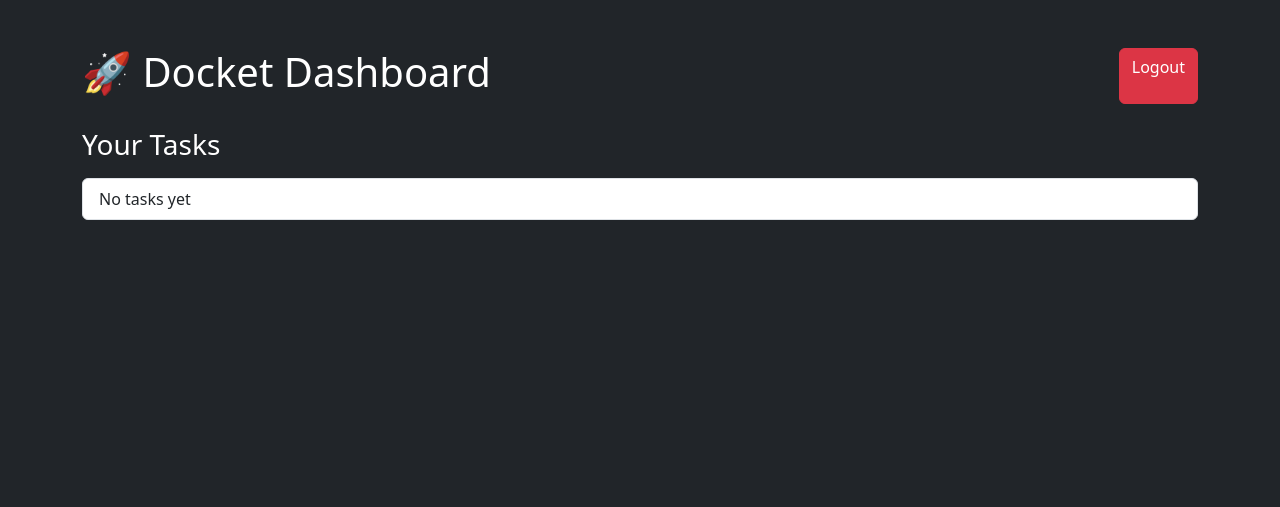
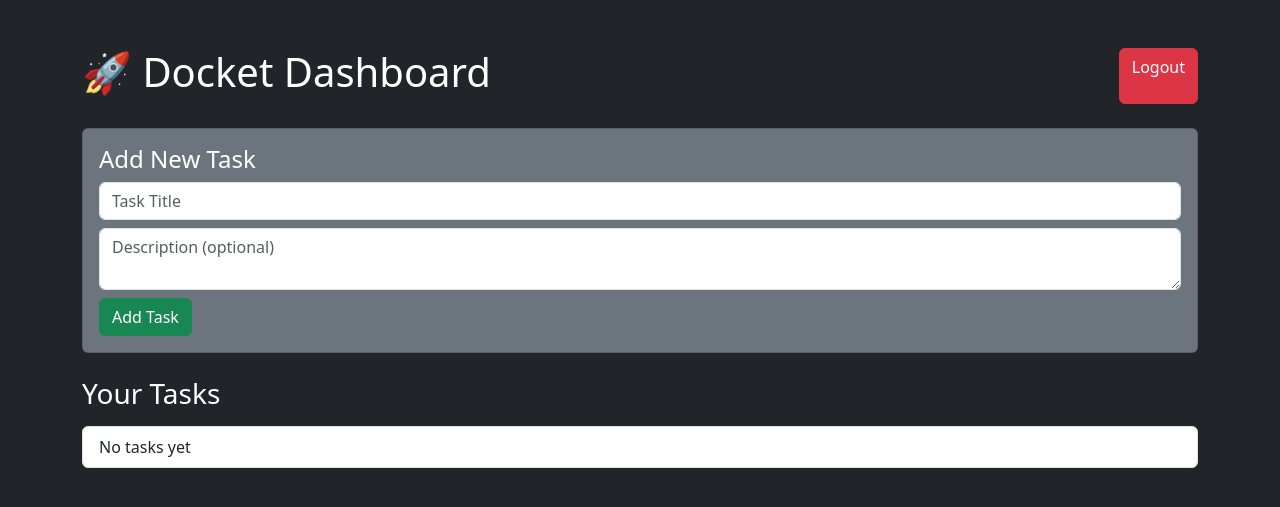
Before and after one commit to SamShri16/docket-django, a Django app: template templates/home.html in a window 1280 px wide. Shown: the top 507 px of the page. Run offline with Django 5.2, Linux system fonts and the light colour scheme; the template is opened without the code that fills it, so the values that code supplies are empty.

Commit message:
Step 7: Added task creation from UI

```diff
--- a/templates/home.html
+++ b/templates/home.html
@@ -15,12 +15,32 @@
         <a href="/accounts/logout/" class="btn btn-danger">Logout</a>
     </div>
 
+    <!-- ADD TASK FORM -->
+    <div class="card bg-secondary text-white mt-4 p-3">
+        <h4>Add New Task</h4>
+
+        <form method="POST">
+            {% csrf_token %}
+
+            <input type="text" name="title" placeholder="Task Title" class="form-control mb-2" required>
+
+            <textarea name="description" placeholder="Description (optional)" class="form-control mb-2"></textarea>
+
+            <button type="submit" class="btn btn-success">Add Task</button>
+        </form>
+    </div>
+
+    <!-- TASK LIST -->
     <h3 class="mt-4">Your Tasks</h3>
 
     <ul class="list-group mt-3">
         {% for task in tasks %}
-            <li class="list-group-item d-flex justify-content-between">
-                {{ task.title }}
+            <li class="list-group-item d-flex justify-content-between align-items-center">
+                <div>
+                    <strong>{{ task.title }}</strong><br>
+                    <small>{{ task.description }}</small>
+                </div>
+
                 {% if task.completed %}
                     <span class="badge bg-success">Done</span>
                 {% else %}
```
Also changed, not shown: tasks/views.py (+12 -0 lines).
